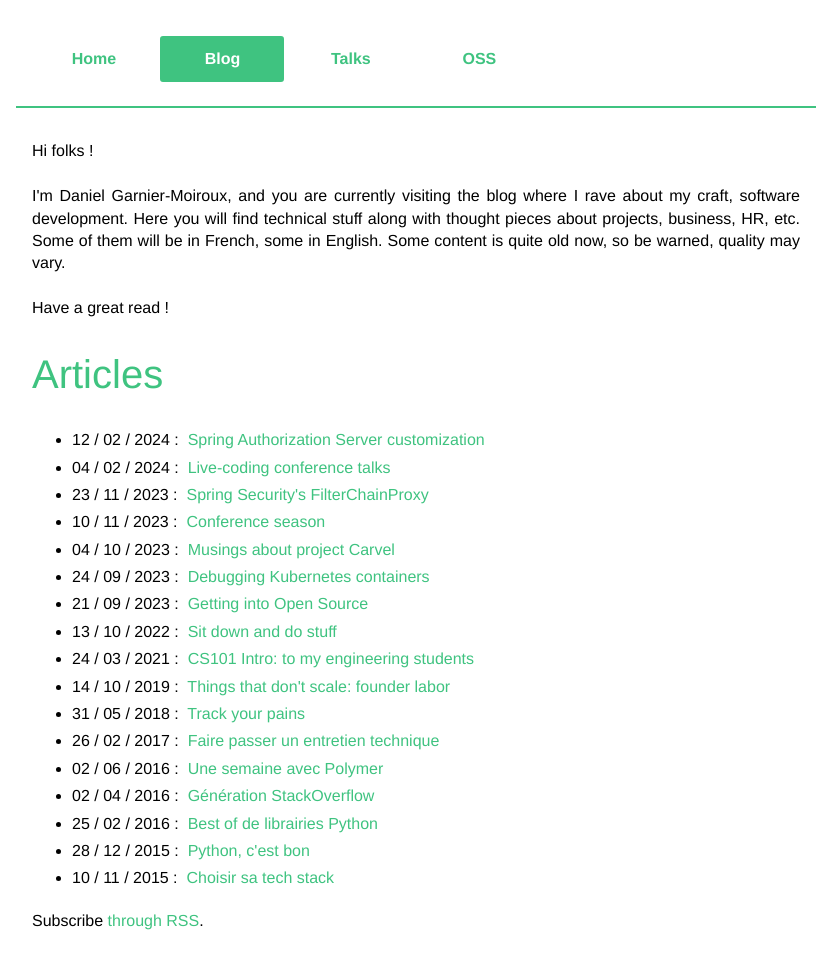
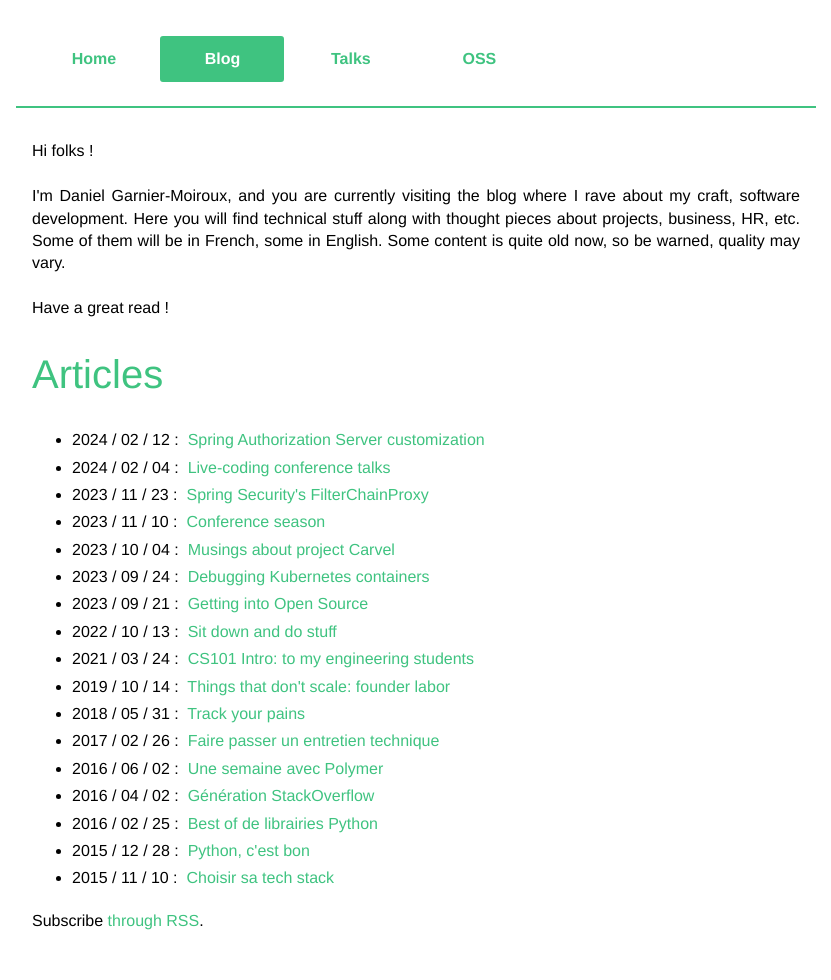
Before and after one commit to Kehrlann/kehrlann.github.io, a Jekyll site: the page built from blog.md, in a window 1280 px wide. Shown: the whole page, without its empty margins (224-1055 px from the left). Built offline with Jekyll 4.4.1, drawn with Linux system fonts in a browser that asks for light colours.

Commit message:
blog: change date format to Y/m/d, from d/m/Y

```diff
--- a/_layouts/post.html
+++ b/_layouts/post.html
@@ -5,7 +5,7 @@ excerpt:    Daniel Garnier-Moiroux is a software engineer, tinkerer of things
 ---
 <div>
     <h1>{{ page.title }}</h1>
-    <p id="post-metadata">{{ page.date | date: "%-d / %-m / %Y" }}{% if page.author %}&nbsp;&nbsp;•&nbsp;&nbsp;{{
+    <p id="post-metadata">{{ page.date | date: "%Y / %m / %d" }}{% if page.author %}&nbsp;&nbsp;•&nbsp;&nbsp;{{
         page.author }}{% endif %}{% if page.meta %} • {{ page.meta }}{% endif %}</p>
 </div>
 
--- a/blog.md
+++ b/blog.md
@@ -26,7 +26,7 @@ excerpt:    Daniel Garnier-Moiroux is a software engineer, tinkerer of things
 <ul>
     {% for post in site.posts %}
     <li>
-        <span>{{ post.date | date: "%d / %m / %Y" }} :&nbsp;</span>
+        <span>{{ post.date | date: "%Y / %m / %d" }} :&nbsp;</span>
         <a href="{{ post.url | prepend: site.baseurl }}">{{ post.title }}</a>
     </li>
     {% endfor %}
```
